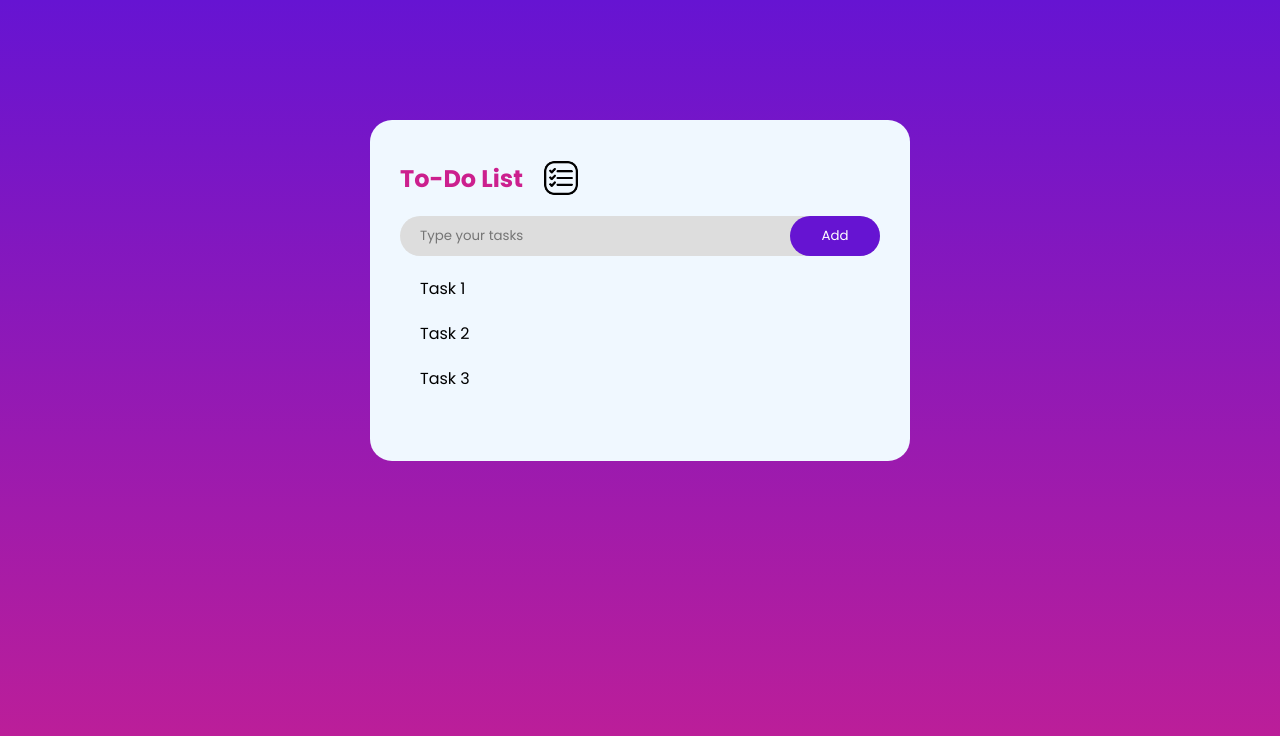
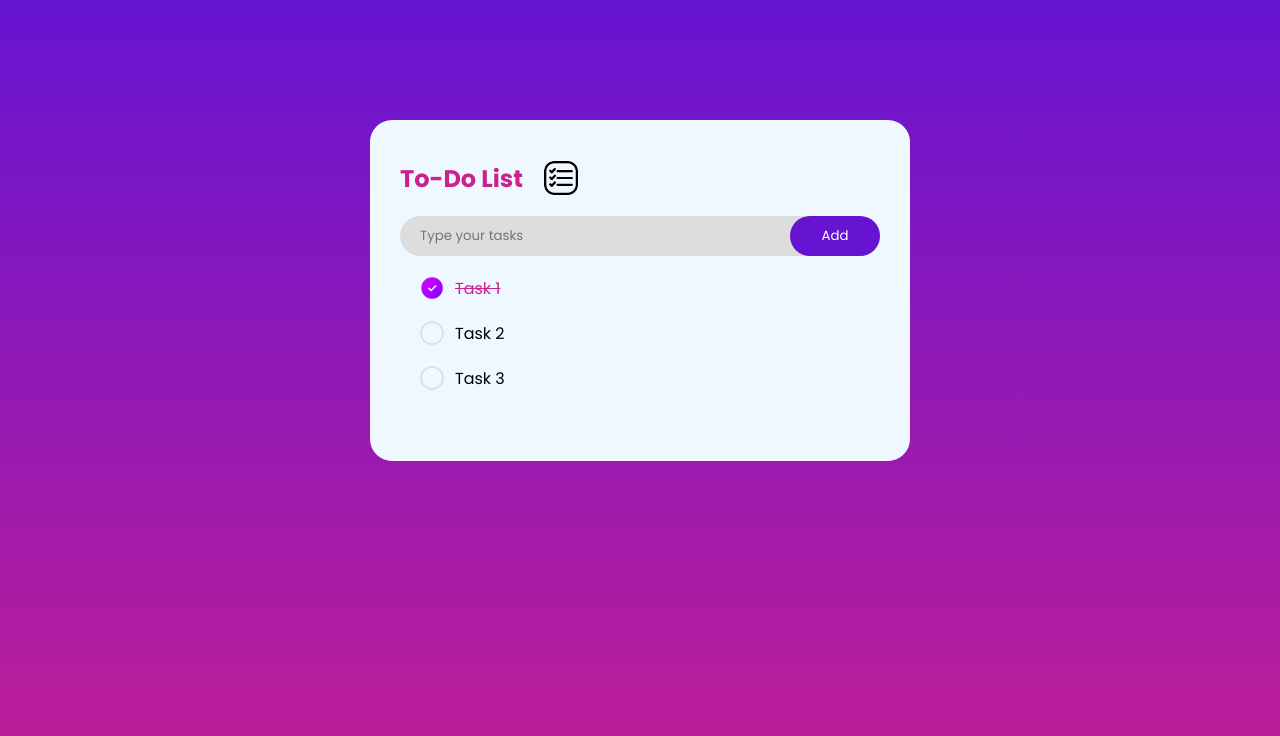
Before and after one commit to harishihan-c/To-Do-app, a plain HTML site: page index.html in a window 1280 px wide. Drawn offline with Linux system fonts and the light colour scheme.

Commit message:
Update layout and add some styles

```diff
--- a/index.html
+++ b/index.html
@@ -15,7 +15,7 @@
                 <button>Add</button>
             </div>
             <ul id="list-container">
-                <li>Task 1</li>
+                <li class="checked">Task 1</li>
                 <li>Task 2</li>
                 <li>Task 3</li>
             </ul>
--- a/style.css
+++ b/style.css
@@ -63,9 +63,33 @@
     color: white;
 }
 
-#list-container li{
+ul li{
     list-style: none;
-    padding: 20px 0 0 20px;
+    padding: 20px 0 0 55px;
     cursor: pointer;
     user-select:none;
+    position: relative;
 }
+
+ul li::before{
+    content:"";
+    width:24px;
+    height:24px;
+    position:absolute;
+    top:20px;
+    left: 20px;
+    border-radius: 50%;
+    background-image: url(./Images/unchecked.png);
+    background-position: center;
+    background-size: cover;
+}
+
+ul li.checked{
+    text-decoration:line-through;
+    color:#cc208e;
+}
+
+ul li.checked::before{
+    background-image: url(./Images/tick_17795294.png);
+
+}
```
